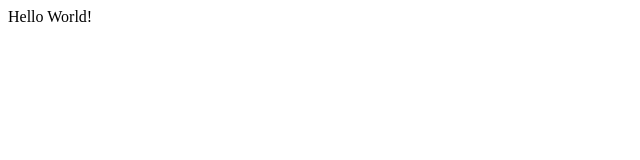
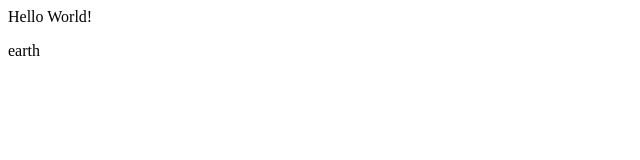
Before and after one commit to Gardantua/demo-repo, a plain HTML site: page index.html in a window 1280 px wide. Shown: the full height of the page, 0-640 px from the left. Drawn offline with Linux system fonts and the light colour scheme.

Commit message:
Added earth

```diff
--- a/index.html
+++ b/index.html
@@ -1 +1,2 @@
 <div>Hello World!</div>
+<p>earth</p>
```
